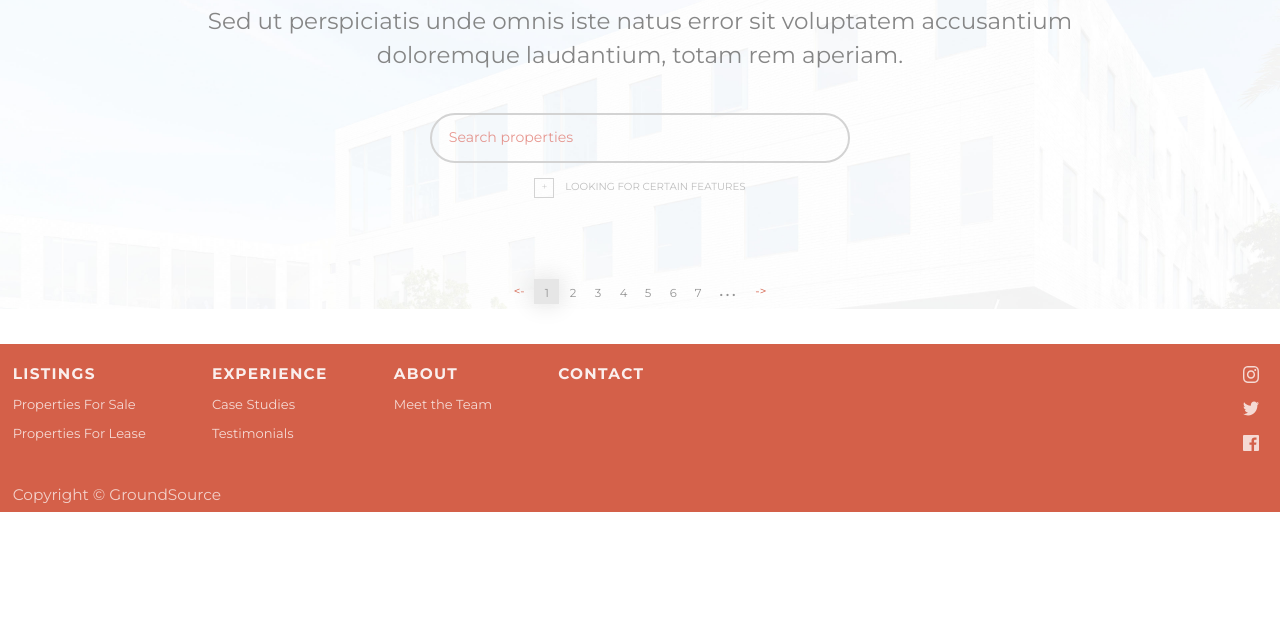
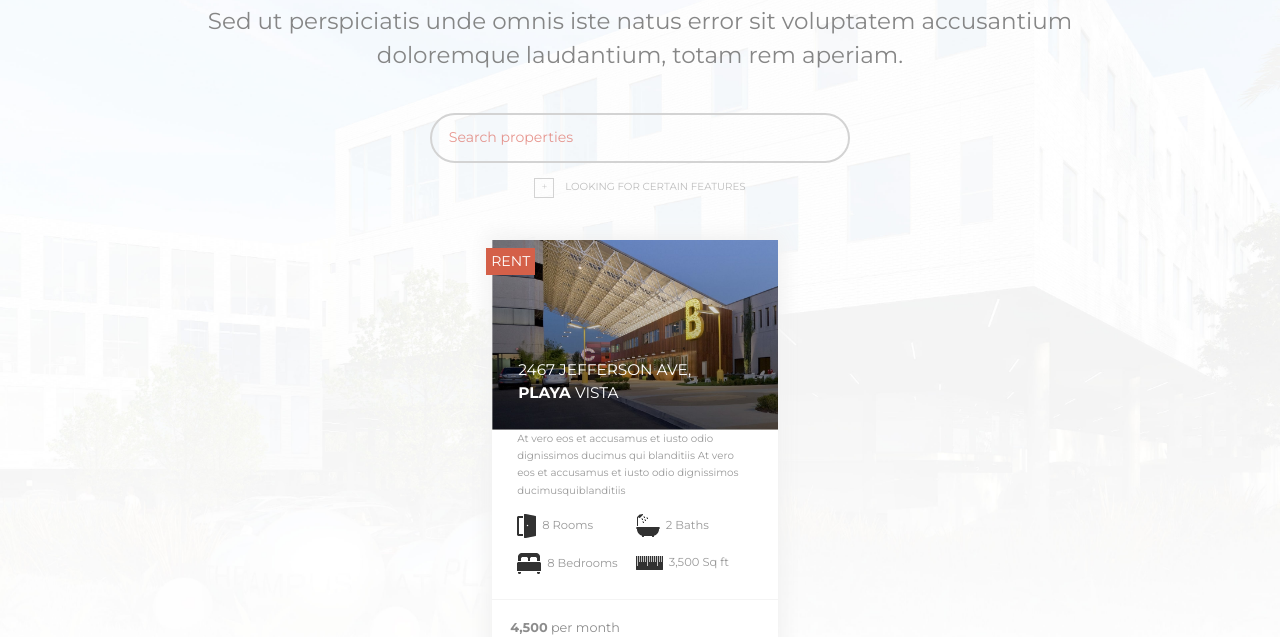
Before and after one commit to joshbond2/joshbond2.github.io, a plain HTML site: page listings.html in a window 1280 px wide. Shown: the part 170-807 px from the top of the page. Drawn offline with nearby package versions, Linux system fonts and the light colour scheme; files that its build step writes are made by us from their sources; a script that the page names is missing.

Commit message:
Deploy from Forestry.io

```diff
--- a/feed.xml
+++ b/feed.xml
@@ -1,2 +1,2 @@
-<?xml version="1.0" encoding="utf-8"?><feed xmlns="http://www.w3.org/2005/Atom" ><generator uri="https://jekyllrb.com/" version="3.5.2">Jekyll</generator><link href="/feed.xml" rel="self" type="application/atom+xml" /><link href="/" rel="alternate" type="text/html" /><updated>2017-08-31T13:40:37-07:00</updated><id>/</id><title type="html">Your awesome title</title><subtitle>Write an awesome description for your new site here. You can edit this line in _config.yml. It will appear in your document head meta (for Google search results) and in your feed.xml site description.
+<?xml version="1.0" encoding="utf-8"?><feed xmlns="http://www.w3.org/2005/Atom" ><generator uri="https://jekyllrb.com/" version="3.5.2">Jekyll</generator><link href="/feed.xml" rel="self" type="application/atom+xml" /><link href="/" rel="alternate" type="text/html" /><updated>2017-08-31T13:42:13-07:00</updated><id>/</id><title type="html">Your awesome title</title><subtitle>Write an awesome description for your new site here. You can edit this line in _config.yml. It will appear in your document head meta (for Google search results) and in your feed.xml site description.
 </subtitle></feed>
--- a/listings.html
+++ b/listings.html
@@ -105,6 +105,32 @@
         </div>
         <div class="flexbox listings">
 
+            <div class="listing-preview">
+              <a href=/listings/1.html>
+                <div class="header">
+                  <div class="label">RENT</div>
+                  <div class="address">
+                    <div>2467 JEFFERSON AVE,</div>
+                     <div><strong>PLAYA</strong> VISTA</div>
+                  </div>
+                </div>
+                <div class="listing-content">
+                  <p>
+                    At vero eos et accusamus et iusto odio dignissimos ducimus qui blanditiis At vero eos et accusamus et iusto odio dignissimos ducimusquiblanditiis
+                  </p>
+                  <div class="amenities">
+                    <p><img src="images/icons/door.png" /> 8 Rooms</p>
+                    <p><img src="images/icons/tub.png" /> 2 Baths</p>
+                    <p><img src="images/icons/bed.png" /> 8 Bedrooms</p>
+                    <p><img src="images/icons/ruler.png" /> 3,500 Sq ft</p>
+                  </div>
+                </div>
+                <div class="listing-preview-footer">
+                  <strong>4,500</strong> per month
+                </div>
+              </a>
+             </div>
+
         </div>
         <div class="paginator">
           <div class="navigate-page">&lt;-</div>
```
